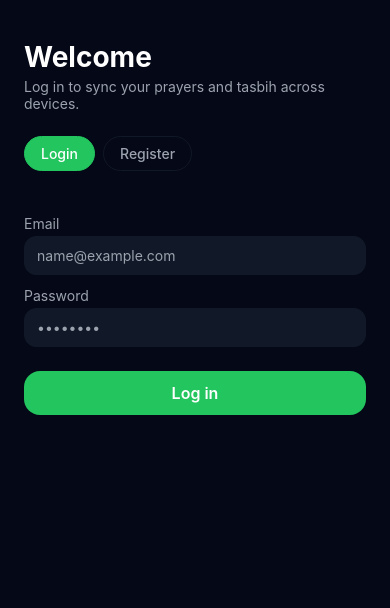
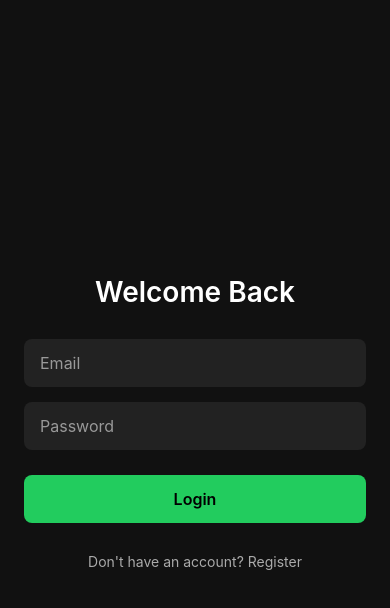
Before and after one commit to helin-c/prayer-tracker-app, a React Native app: screen /Auth in a window 390 px wide. Shown: the top 608 px of the page. Built offline with nearby package versions, Linux system fonts and the light colour scheme.

Commit message:
Added working Supabase authentication + fixed API key issue + implemented login UI

```diff
--- a/src/api/supabaseClient.ts
+++ b/src/api/supabaseClient.ts
@@ -1,21 +1,9 @@
-// src/api/supabaseClient.ts
-import 'react-native-url-polyfill/auto';
-import AsyncStorage from '@react-native-async-storage/async-storage';
-import { createClient } from '@supabase/supabase-js';
+// src/supabaseClient.ts
+import { createClient } from "@supabase/supabase-js";
 
-const SUPABASE_URL = 'https://qjhsbupafhflkczyylyg.supabase.co';
-const SUPABASE_ANON_KEY = 'qjhsbupafhflkczyylyg';
+// REPLACE THESE TWO STRINGS EXACTLY FROM SUPABASE DASHBOARD
+const SUPABASE_URL = "https://qjhsbupafhflkczyylyg.supabase.co";
+const SUPABASE_ANON_KEY = "sb_publishable_LksYriyHqHELnOdtuDXjmg_AGQAs9VA";
 
-export const supabase = createClient(SUPABASE_URL, SUPABASE_ANON_KEY, {
-  auth: {
-    storage: {
-      getItem: (key: string) => AsyncStorage.getItem(key),
-      setItem: (key: string, value: string) => AsyncStorage.setItem(key, value),
-      removeItem: (key: string) => AsyncStorage.removeItem(key),
-    },
-    // a key namespace for this app
-    storageKey: 'prayer-tracker-auth',
-    autoRefreshToken: true,
-    persistSession: true,
-  },
-});
+// ✅ Create the client
+export const supabase = createClient(SUPABASE_URL, SUPABASE_ANON_KEY);
--- a/src/context/AuthContext.tsx
+++ b/src/context/AuthContext.tsx
@@ -1,29 +1,21 @@
-// src/context/AuthContext.tsx
-import React, {
-  createContext,
-  useContext,
-  useEffect,
-  useState,
-  ReactNode,
-} from "react";
+import { createContext, useContext, useEffect, useState, type ReactNode } from "react";
 import { supabase } from "../api/supabaseClient";
-import type { User } from "@supabase/supabase-js";
+import type { User, AuthError } from "@supabase/supabase-js";
 
 type AuthContextValue = {
   user: User | null;
   loading: boolean;
-  signIn: (email: string, password: string) => Promise<void>;
-  signUp: (email: string, password: string) => Promise<void>;
-  signOut: () => Promise<void>;
+  signIn(email: string, password: string): Promise<AuthError | null>;
+  signUp(email: string, password: string): Promise<AuthError | null>;
+  signOut(): Promise<void>;
 };
 
 const AuthContext = createContext<AuthContextValue | undefined>(undefined);
 
 export function AuthProvider({ children }: { children: ReactNode }) {
   const [user, setUser] = useState<User | null>(null);
-  const [loading, setLoading] = useState<boolean>(true);
+  const [loading, setLoading] = useState(true);
 
-  // Load initial session and listen for changes
   useEffect(() => {
     let isMounted = true;
 
@@ -33,9 +25,10 @@ export function AuthProvider({ children }: { children: ReactNode }) {
 
       if (error) {
         console.warn("Error loading Supabase session:", error.message);
+      } else {
+        setUser(data.session?.user ?? null);
       }
 
-      setUser(data.session?.user ?? null);
       setLoading(false);
     };
 
@@ -46,7 +39,6 @@ export function AuthProvider({ children }: { children: ReactNode }) {
     } = supabase.auth.onAuthStateChange((_event, session) => {
       if (!isMounted) return;
       setUser(session?.user ?? null);
-      setLoading(false);
     });
 
     return () => {
@@ -55,65 +47,57 @@ export function AuthProvider({ children }: { children: ReactNode }) {
     };
   }, []);
 
-  const signIn = async (email: string, password: string) => {
-    setLoading(true);
-    try {
+  const signIn = async (
+    email: string,
+    password: string
+  ): Promise<AuthError | null> => {
     const { data, error } = await supabase.auth.signInWithPassword({
       email,
       password,
     });
 
-      if (error) throw error;
+    if (error) {
+      console.log("signIn error:", error.message);
+      return error;
+    }
 
     setUser(data.user ?? null);
-    } finally {
-      setLoading(false);
-    }
+    return null;
   };
 
-  const signUp = async (email: string, password: string) => {
-    setLoading(true);
-    try {
-      const { data, error } = await supabase.auth.signUp({
-        email,
-        password,
-      });
+  const signUp = async (
+    email: string,
+    password: string
+  ): Promise<AuthError | null> => {
+    const { data, error } = await supabase.auth.signUp({ email, password });
 
-      if (error) throw error;
+    if (error) {
+      console.log("signUp error:", error.message);
+      return error;
+    }
 
-      // Supabase may require email confirmation; user can be null here
+    // for some setups you only get a confirmation email, so no user yet
     setUser(data.user ?? null);
-    } finally {
-      setLoading(false);
-    }
+    return null;
   };
 
   const signOut = async () => {
-    setLoading(true);
-    try {
     const { error } = await supabase.auth.signOut();
-      if (error) throw error;
+    if (error) {
+      console.log("signOut error:", error.message);
+    }
     setUser(null);
-    } finally {
-      setLoading(false);
-    }
   };
 
-  const value: AuthContextValue = {
-    user,
-    loading,
-    signIn,
-    signUp,
-    signOut,
-  };
-
-  return <AuthContext.Provider value={value}>{children}</AuthContext.Provider>;
+  return (
+    <AuthContext.Provider value={{ user, loading, signIn, signUp, signOut }}>
+      {children}
+    </AuthContext.Provider>
+  );
 }
 
-export function useAuth(): AuthContextValue {
+export function useAuth() {
   const ctx = useContext(AuthContext);
-  if (!ctx) {
-    throw new Error("useAuth must be used inside an AuthProvider");
-  }
+  if (!ctx) throw new Error("useAuth must be used within AuthProvider");
   return ctx;
 }
--- a/src/screens/auth/AuthScreen.tsx
+++ b/src/screens/auth/AuthScreen.tsx
@@ -1,221 +1,146 @@
-// src/screens/auth/AuthScreen.tsx
 import React, { useState } from "react";
 import {
-  ActivityIndicator,
-  Alert,
-  KeyboardAvoidingView,
-  Platform,
-  SafeAreaView,
-  StyleSheet,
+  View,
   Text,
   TextInput,
   TouchableOpacity,
-  View,
+  StyleSheet,
+  Alert,
 } from "react-native";
 import { useAuth } from "../../context/AuthContext";
-import { useSettings } from "../../context/SettingsContext";
-import { getStrings } from "../../i18n/translations";
-import { getPalette, Palette } from "../../theme/theme";
 
 export default function AuthScreen() {
   const { signIn, signUp } = useAuth();
-  const { settings } = useSettings();
-  const t = getStrings(settings.language);
-  const palette = getPalette(settings.theme);
-  const styles = React.useMemo(() => createStyles(palette), [palette]);
 
   const [mode, setMode] = useState<"login" | "register">("login");
   const [email, setEmail] = useState("");
   const [password, setPassword] = useState("");
   const [loading, setLoading] = useState(false);
 
-  const isLogin = mode === "login";
+  const handleLogin = async () => {
+    setLoading(true);
+    const error = await signIn(email.trim(), password);
+    setLoading(false);
 
-  const onSubmit = async () => {
-    if (!email.trim() || !password) {
+    if (error) {
+      Alert.alert("Login failed", error.message);
+    }
+  };
+
+  const handleRegister = async () => {
+    setLoading(true);
+    const error = await signUp(email.trim(), password);
+    setLoading(false);
+
+    if (error) {
+      Alert.alert("Registration failed", error.message);
+    } else {
       Alert.alert(
-        settings.language === "tr" ? "Eksik bilgi" : "Missing information",
-        settings.language === "tr"
-          ? "Lütfen e-posta ve şifreyi gir."
-          : "Please enter both email and password."
+        "Account created",
+        "If email confirmation is enabled, check your inbox."
       );
-      return;
-    }
-
-    try {
-      setLoading(true);
-      if (isLogin) {
-        await signIn(email.trim(), password);
-      } else {
-        await signUp(email.trim(), password);
-      }
-    } finally {
-      setLoading(false);
+      setMode("login");
     }
   };
 
   return (
-    <SafeAreaView style={styles.safe}>
-      <KeyboardAvoidingView
-        style={styles.container}
-        behavior={Platform.OS === "ios" ? "padding" : undefined}
-      >
-        <Text style={styles.title}>{t.auth.title}</Text>
-        <Text style={styles.subtitle}>
-          {isLogin ? t.auth.loginSubtitle : t.auth.registerSubtitle}
+    <View style={styles.container}>
+      <Text style={styles.title}>
+        {mode === "login" ? "Welcome Back" : "Create Account"}
       </Text>
 
-        <View style={styles.toggleRow}>
-          <TouchableOpacity
-            style={[styles.toggleChip, isLogin && styles.toggleChipActive]}
-            onPress={() => setMode("login")}
-          >
-            <Text
-              style={[
-                styles.toggleText,
-                isLogin && styles.toggleTextActive,
-              ]}
-            >
-              {t.auth.login}
-            </Text>
-          </TouchableOpacity>
-
-          <TouchableOpacity
-            style={[
-              styles.toggleChip,
-              !isLogin && styles.toggleChipActive,
-            ]}
-            onPress={() => setMode("register")}
-          >
-            <Text
-              style={[
-                styles.toggleText,
-                !isLogin && styles.toggleTextActive,
-              ]}
-            >
-              {t.auth.register}
-            </Text>
-          </TouchableOpacity>
-        </View>
-
-        <View style={styles.form}>
-          <Text style={styles.label}>{t.auth.email}</Text>
+      {/* Email Input */}
       <TextInput
+        placeholder="Email"
+        placeholderTextColor="#999"
         style={styles.input}
+        autoCapitalize="none"
+        autoComplete="email"
         keyboardType="email-address"
-            autoCapitalize="none"
-            autoCorrect={false}
         value={email}
         onChangeText={setEmail}
-            placeholder="name@example.com"
-            placeholderTextColor={palette.textMuted}
       />
 
-          <Text style={styles.label}>{t.auth.password}</Text>
+      {/* Password Input */}
       <TextInput
+        placeholder="Password"
+        placeholderTextColor="#999"
         style={styles.input}
         secureTextEntry
         value={password}
         onChangeText={setPassword}
-            placeholder="••••••••"
-            placeholderTextColor={palette.textMuted}
       />
 
+      {/* Action Button */}
       <TouchableOpacity
-            style={[styles.button, loading && styles.buttonDisabled]}
-            onPress={onSubmit}
+        style={styles.button}
+        onPress={mode === "login" ? handleLogin : handleRegister}
         disabled={loading}
       >
-            {loading ? (
-              <ActivityIndicator />
-            ) : (
         <Text style={styles.buttonText}>
-                {isLogin ? t.auth.loginButton : t.auth.registerButton}
+          {loading ? "Please wait..." : mode === "login" ? "Login" : "Register"}
         </Text>
-            )}
+      </TouchableOpacity>
+
+      {/* Switch Mode */}
+      <TouchableOpacity
+        onPress={() =>
+          setMode(mode === "login" ? "register" : "login")
+        }
+      >
+        <Text style={styles.switchText}>
+          {mode === "login"
+            ? "Don't have an account? Register"
+            : "Already have an account? Login"}
+        </Text>
       </TouchableOpacity>
     </View>
-      </KeyboardAvoidingView>
-    </SafeAreaView>
   );
 }
 
-const createStyles = (palette: Palette) =>
-  StyleSheet.create({
-    safe: {
-      flex: 1,
-      backgroundColor: palette.background,
-    },
+/* -------------------- STYLES -------------------- */
+
+const styles = StyleSheet.create({
   container: {
     flex: 1,
-      paddingHorizontal: 24,
-      paddingTop: 40,
+    backgroundColor: "#111",
+    alignItems: "center",
+    justifyContent: "center",
+    padding: 24,
   },
   title: {
     fontSize: 28,
-      fontWeight: "700",
-      color: palette.textPrimary,
-      marginBottom: 4,
-    },
-    subtitle: {
-      fontSize: 14,
-      color: palette.textSecondary,
-      marginBottom: 24,
-    },
-    toggleRow: {
-      flexDirection: "row",
-      marginBottom: 24,
-    },
-    toggleChip: {
-      paddingVertical: 8,
-      paddingHorizontal: 16,
-      borderRadius: 999,
-      borderWidth: 1,
-      borderColor: palette.border,
-      marginRight: 8,
-    },
-    toggleChipActive: {
-      backgroundColor: palette.accent,
-      borderColor: palette.accent,
-    },
-    toggleText: {
-      color: palette.textSecondary,
-      fontWeight: "500",
-    },
-    toggleTextActive: {
-      color: "#ffffff",
-    },
-    form: {
-      marginTop: 8,
-    },
-    label: {
-      fontSize: 14,
-      color: palette.textSecondary,
-      marginBottom: 4,
-      marginTop: 12,
+    fontWeight: "600",
+    color: "#fff",
+    marginBottom: 30,
   },
   input: {
-      borderWidth: 1,
-      borderColor: palette.border,
-      borderRadius: 12,
-      paddingHorizontal: 12,
-      paddingVertical: 10,
-      color: palette.textPrimary,
-      backgroundColor: palette.card,
+    width: "100%",
+    paddingVertical: 14,
+    paddingHorizontal: 16,
+    backgroundColor: "#222",
+    borderRadius: 8,
+    fontSize: 16,
+    color: "#fff",
+    marginBottom: 15,
   },
   button: {
-      marginTop: 24,
-      borderRadius: 16,
-      paddingVertical: 12,
-      alignItems: "center",
-      backgroundColor: palette.accent,
-    },
-    buttonDisabled: {
-      opacity: 0.7,
+    width: "100%",
+    backgroundColor: "#22cc5e",
+    paddingVertical: 14,
+    borderRadius: 8,
+    marginTop: 10,
+    marginBottom: 20,
   },
   buttonText: {
-      color: "#ffffff",
+    color: "#000",
+    textAlign: "center",
+    fontSize: 16,
     fontWeight: "600",
-      fontSize: 16,
+  },
+  switchText: {
+    color: "#aaa",
+    fontSize: 14,
+    marginTop: 10,
   },
 });
```
Also changed, not shown: 1 other file (tests, documents, lock files or other folders). Lines whose indentation alone changed are shown as unchanged.
